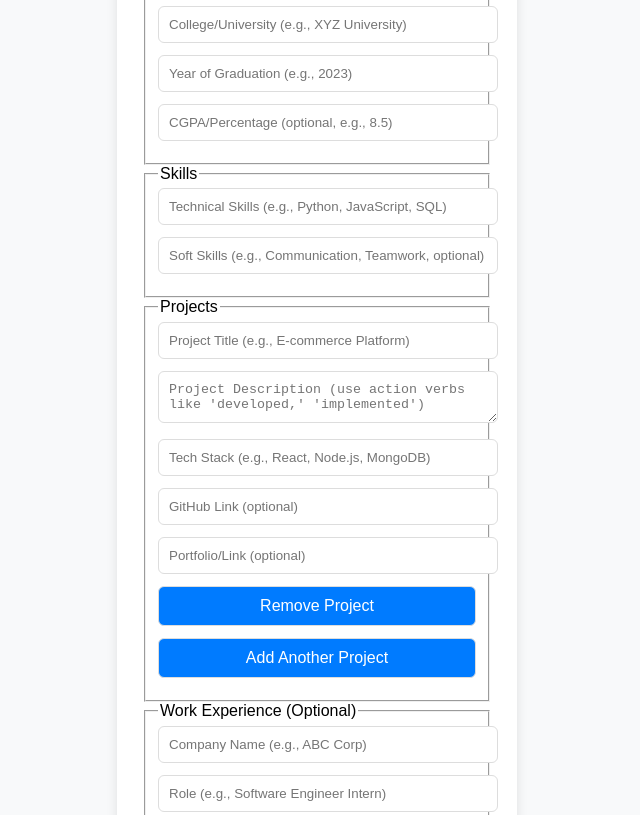
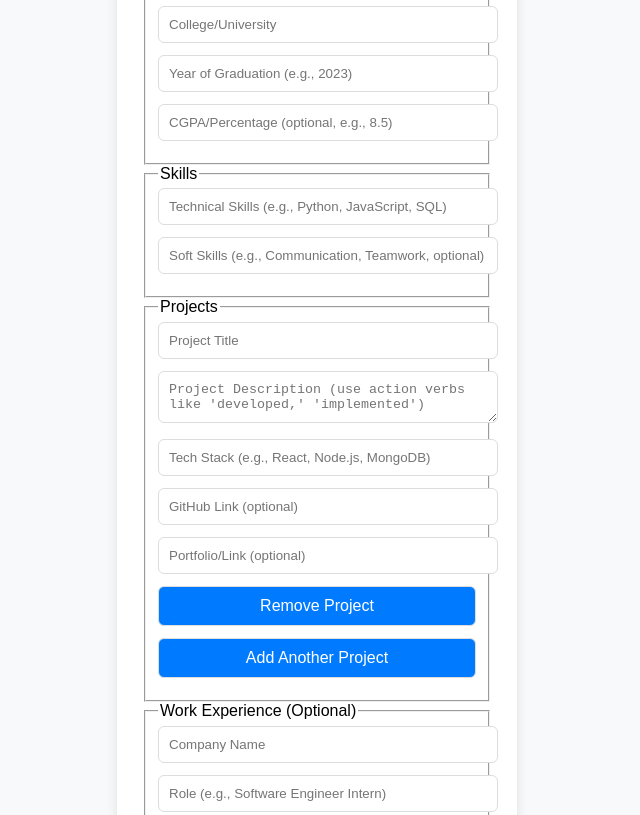
Before and after one commit to VAMSIPOLIPARTHI/resume, a plain HTML site: page frontend/index.html in a window 1280 px wide. Shown: the top 815 px of the page, without its empty margins (323-963 px from the left). Drawn offline with Linux system fonts and the light colour scheme.

Commit message:
Update index.html

```diff
--- a/frontend/index.html
+++ b/frontend/index.html
@@ -14,8 +14,8 @@
       <!-- Personal Details -->
       <fieldset>
         <legend>Personal Details</legend>
-        <input type="text" id="name" name="name" placeholder="Full Name (e.g., John Doe)" required>
-        <input type="email" id="email" name="email" placeholder="Email (e.g., john.doe@example.com)" required>
+        <input type="text" id="name" name="name" placeholder="Full Name" required>
+        <input type="email" id="email" name="email" placeholder="Email" required>
         <input type="text" id="phone" name="phone" placeholder="Phone Number (e.g., 123-456-7890)" required>
         <input type="url" id="linkedin" name="linkedin" placeholder="LinkedIn URL (optional)">
         <input type="url" id="github" name="github" placeholder="GitHub URL (optional)">
@@ -25,7 +25,7 @@
       <fieldset>
         <legend>Education</legend>
         <input type="text" id="degree" name="degree" placeholder="Degree (e.g., Bachelor of Science in Computer Science)" required>
-        <input type="text" id="college" name="college" placeholder="College/University (e.g., XYZ University)" required>
+        <input type="text" id="college" name="college" placeholder="College/University" required>
         <input type="number" id="year" name="year" placeholder="Year of Graduation (e.g., 2023)" required>
         <input type="number" id="cgpa" name="cgpa" placeholder="CGPA/Percentage (optional, e.g., 8.5)" step="0.01">
       </fieldset>
@@ -41,7 +41,7 @@
       <fieldset id="projects">
         <legend>Projects</legend>
         <div class="project-entry">
-          <input type="text" name="project_title" placeholder="Project Title (e.g., E-commerce Platform)" required>
+          <input type="text" name="project_title" placeholder="Project Title" required>
           <textarea name="project_description" placeholder="Project Description (use action verbs like 'developed,' 'implemented')" required></textarea>
           <input type="text" name="project_tech" placeholder="Tech Stack (e.g., React, Node.js, MongoDB)" required>
           <input type="url" name="project_github" placeholder="GitHub Link (optional)">
@@ -54,19 +54,19 @@
       <!-- Work Experience -->
       <fieldset>
         <legend>Work Experience (Optional)</legend>
-        <input type="text" id="company" name="company" placeholder="Company Name (e.g., ABC Corp)">
+        <input type="text" id="company" name="company" placeholder="Company Name">
         <input type="text" id="role" name="role" placeholder="Role (e.g., Software Engineer Intern)">
         <input type="text" id="duration" name="duration" placeholder="Duration (e.g., Jan 2023 - Jun 2023)">
         <textarea id="experience_description" name="experience_description" placeholder="Description (use action verbs like 'developed,' 'designed')"></textarea>
       </fieldset>
 
-      <!-- Certifications -->
+      <!-- Certifications/Achievements -->
       <fieldset>
         <legend>Certifications and Achievements (Optional)</legend>
         <textarea id="certifications" name="certifications" placeholder="Certifications or Achievements (one per line, e.g., AWS Certified Developer)"></textarea>
       </fieldset>
 
-      <!-- Additional Information -->
+      <!-- Other -->
       <fieldset>
         <legend>Additional Information (Optional)</legend>
         <input type="text" id="languages" name="languages" placeholder="Languages (e.g., English, Spanish)">
```
